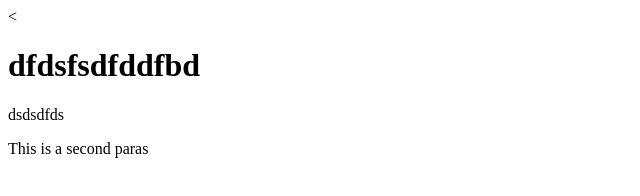
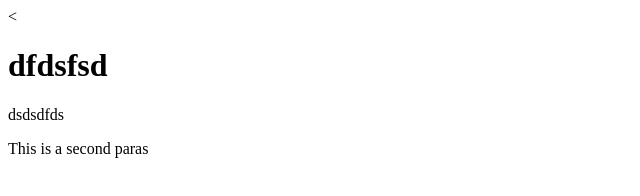
Before and after one commit to sreeharichunkz/coursera_course, a website: page index.html in a window 1280 px wide. Shown: the whole page, without its empty margins (0-640 px from the left). Drawn offline with Linux system fonts and the light colour scheme.

Commit message:
third commit

```diff
--- a/index.html
+++ b/index.html
@@ -6,7 +6,7 @@
     <title>frvfrv</title>
   </head>
   <body>
-<h1>dfdsfsdfddfbd</h1>
+<h1>dfdsfsd</h1>
 <p>dsdsdfds</p>
 <p>This is  a second paras</p>
 </body>
```
Also changed, not shown: package.json (added, +25 -0 lines), 2 other files.
